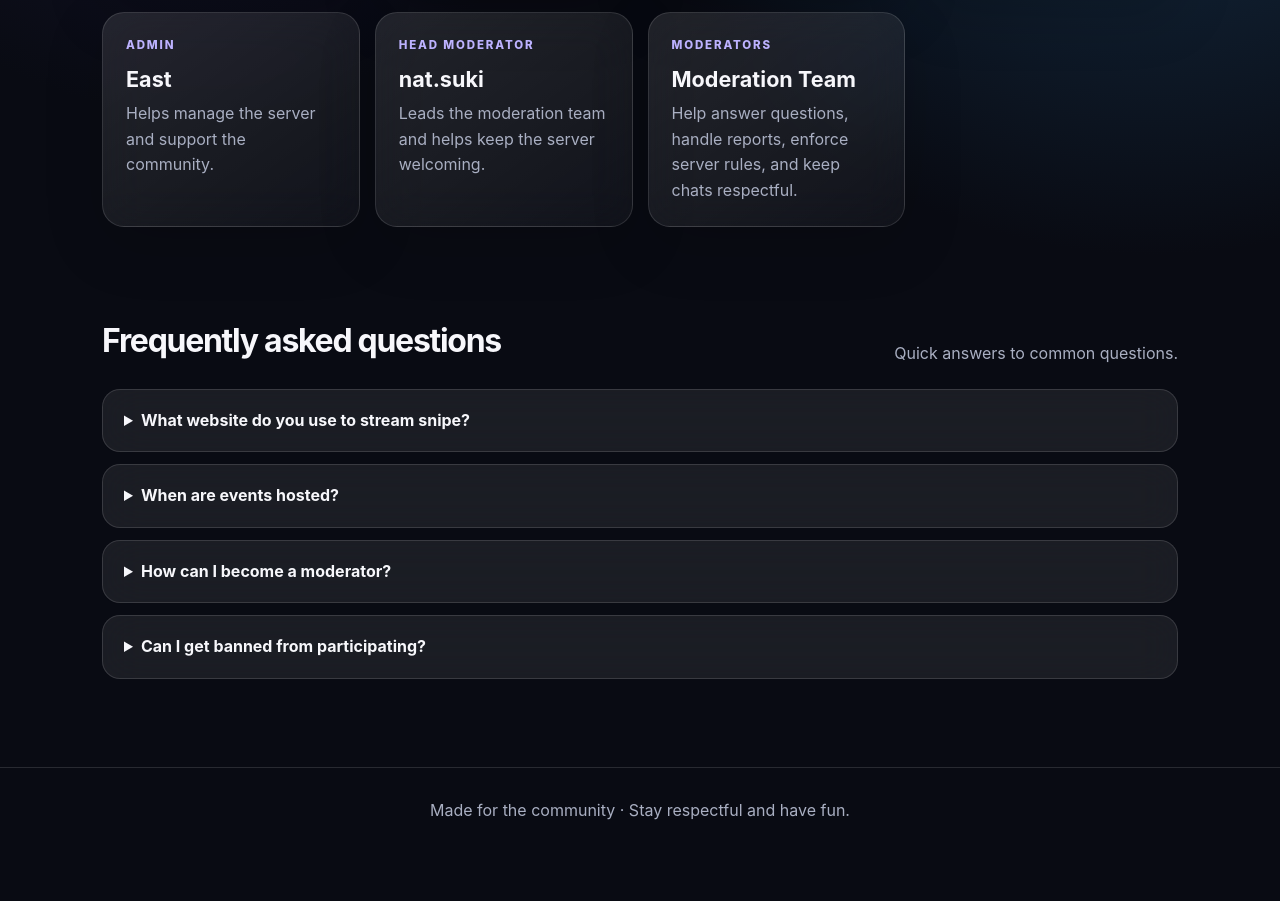
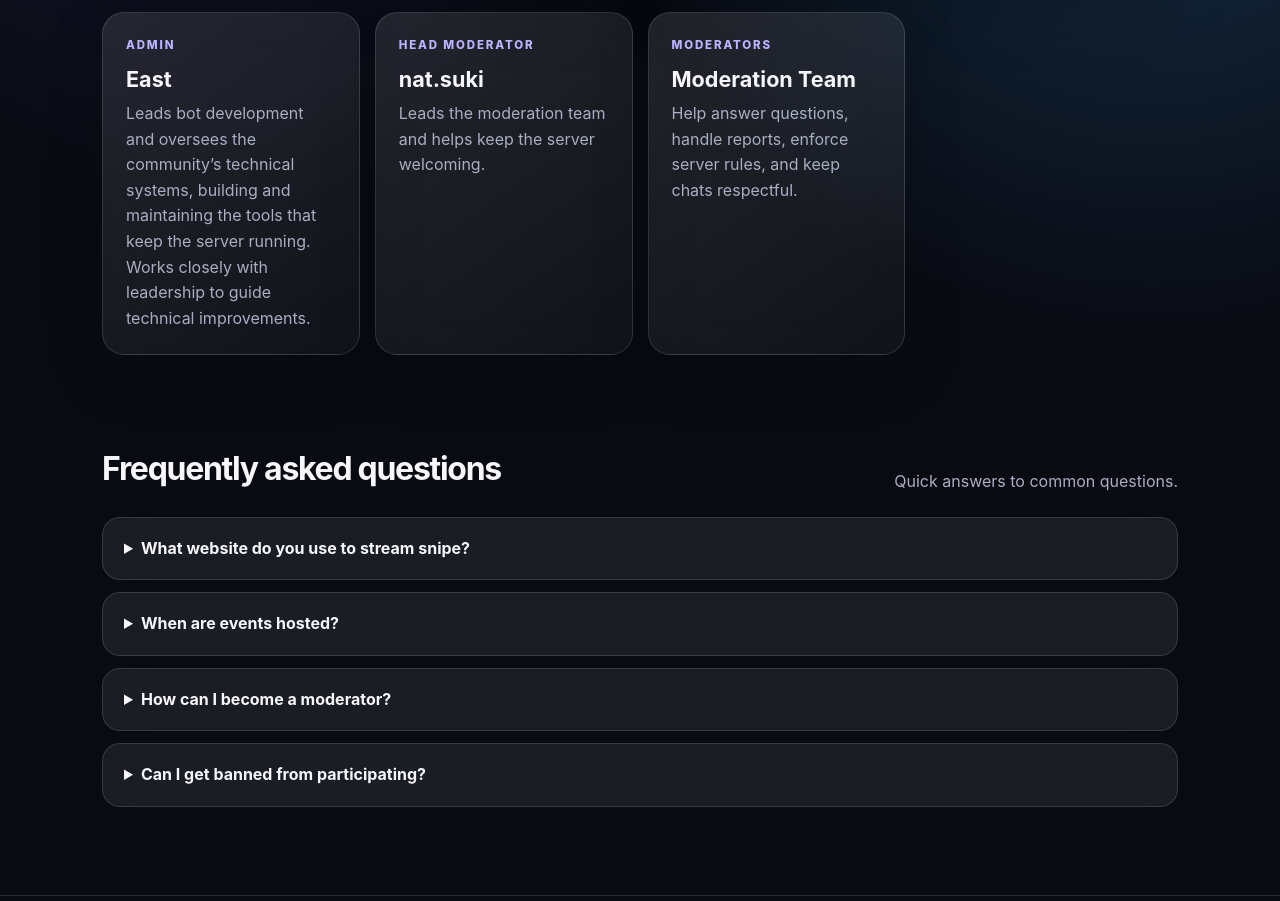
Before and after one commit to east-beep/community-faq, a plain HTML site: page index.html in a window 1280 px wide. Shown: the part 921-1822 px from the top of the page. Before the commit the page ends 1775 px from the top, so only its background shows below. Drawn offline with Linux system fonts and the light colour scheme.

Commit message:
Update East admin bio with bot development leadership

```diff
--- a/index.html
+++ b/index.html
@@ -25,7 +25,7 @@ footer{border-top:1px solid var(--line);padding:30px 22px;text-align:center;colo
 <article class="card"><div class="role">Admin</div><h3>Addison</h3><p>Helps manage the server and support the community.</p></article>
 <article class="card"><div class="role">Admin</div><h3>Messor</h3><p>Helps manage the server and support the community.</p></article>
 <article class="card"><div class="role">Admin</div><h3>Vikbot</h3><p>Helps manage the server and support the community.</p></article>
-<article class="card"><div class="role">Admin</div><h3>East</h3><p>Helps manage the server and support the community.</p></article>
+<article class="card"><div class="role">Admin</div><h3>East</h3><p>Leads bot development and oversees the community’s technical systems, building and maintaining the tools that keep the server running. Works closely with leadership to guide technical improvements.</p></article>
 <article class="card"><div class="role">Head Moderator</div><h3>nat.suki</h3><p>Leads the moderation team and helps keep the server welcoming.</p></article>
 <article class="card"><div class="role">Moderators</div><h3>Moderation Team</h3><p>Help answer questions, handle reports, enforce server rules, and keep chats respectful.</p></article>
 </div></section>
```
